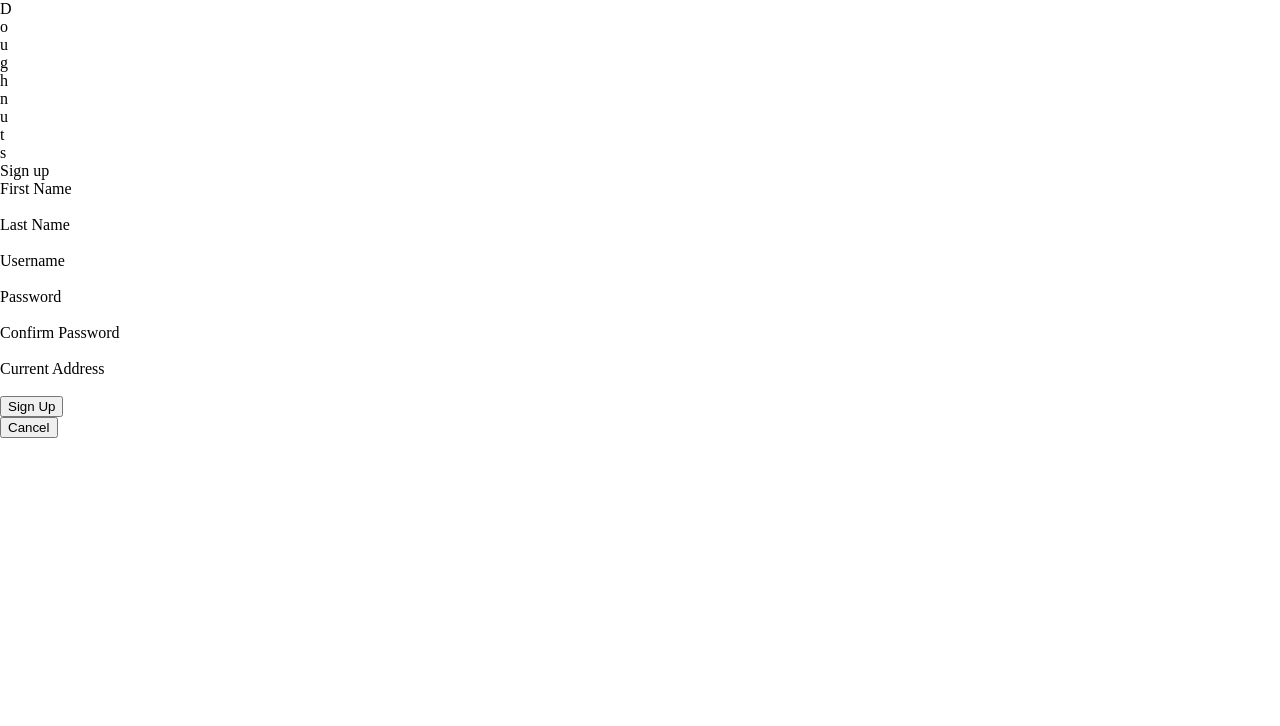
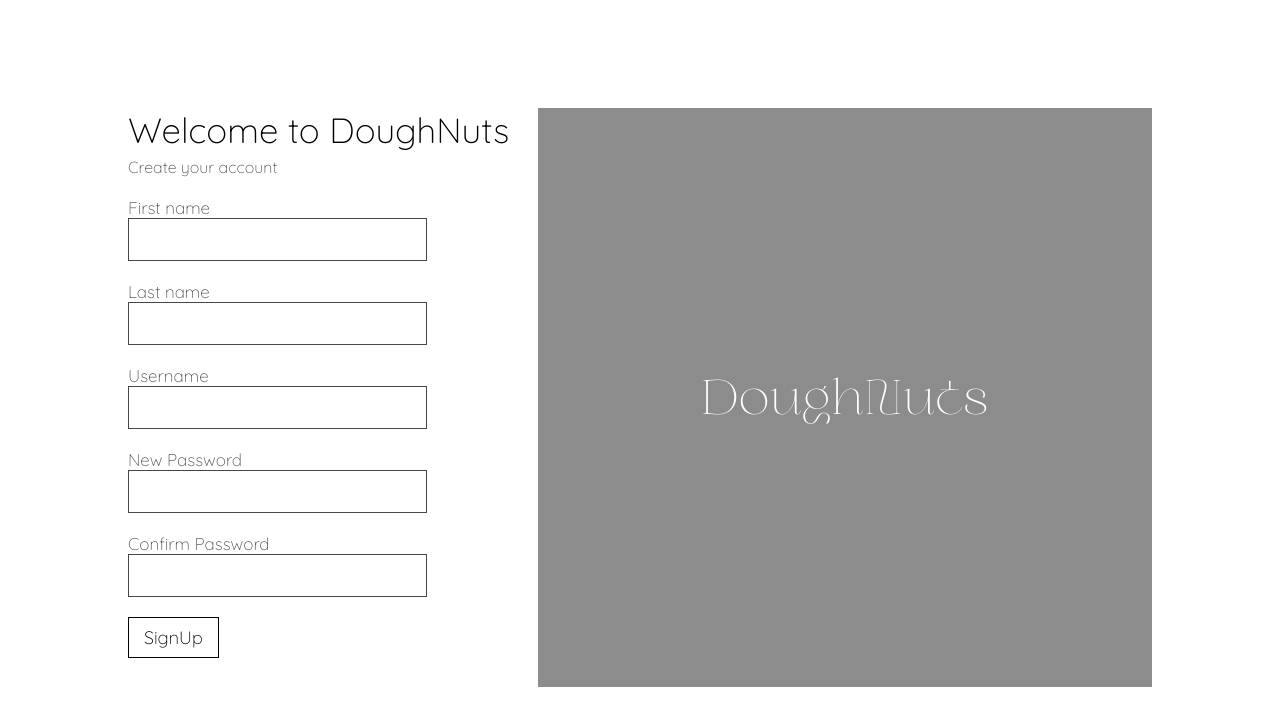
Before and after one commit to deep-1704/DoughNuts, a plain HTML site: page SignUphtml.html in a window 1280 px wide. Drawn offline with Linux system fonts and the light colour scheme; a web font is replaced by a local one.

Commit message:
SignUp page updated.

```diff
--- a/SignUphtml.html
+++ b/SignUphtml.html
@@ -8,51 +8,40 @@
     <title>SignUp | DoughNuts</title>
 </head>
 <body>
-    <div class="container">
-        <div class="doughnuts">
-            <div class="letter">D</div>
-            <div class="letter">o</div>
-            <div class="letter">u</div>
-            <div class="letter">g</div>
-            <div class="letter">h</div>
-            <div class="letter">n</div>
-            <div class="letter">u</div>
-            <div class="letter">t</div>
-            <div class="letter">s</div>
-        </div>
+    <br><br><br><br><br><br>
+    <div class="signup_container">
+        <div class="signup_cont">
+            <div class="signup_wlcm1">Welcome to DoughNuts</div>
+            <div class="signup_wlcm2">Create your account</div>
 
-        <div class="signup_ctnt">
-            <div class="s_title">Sign up</div>
-            <div class="fn_ln">
-                <div class="fn">
-                    <div class="name">First Name</div>
-                    <div class="name_inp"><input class="inp"type="text"></div>
-                </div>
-                <div class="ln">
-                    <div class="name">Last Name</div>
-                    <div class="name_inp"><input class="inp"type="text"></div>
-                </div>
+            <div class="signup_cred">
+                <div class="cred_title">First name</div>
+                <input type="text" class="cred_entry" id="signup_fn">
             </div>
-            <div class="usr_name">
-                <div class="name">Username</div>
-                <div class="name_inp"><input class="inp" type="text" id="usrName"></div>
+            <div class="signup_cred">
+                <div class="cred_title">Last name</div>
+                <input type="text" class="cred_entry" id="">
             </div>
-            <div class="pass">
-                <div class="name">Password</div>
-                <div class="name_inp"><input class="inp" type="password" id="pswrd"></div>
+            <div class="signup_cred">
+                <div class="cred_title">Username</div>
+                <input type="text" class="cred_entry" id="signup_usrname">
             </div>
-            <div class="cnf_pass">
-                <div class="name">Confirm Password</div>
-                <div class="name_inp"><input class="inp" type="password"></div>
+            <div class="signup_cred">
+                <div class="cred_title">New Password</div>
+                <input type="password" class="cred_entry" id="signup_npass">
             </div>
-            <div class="address">
-                <div class="name">Current Address</div>
-                <div class="name_inp"><input class="inp" type="text"></div>
+            <div class="signup_cred">
+                <div class="cred_title">Confirm Password</div>
+                <input type="password" class="cred_entry" id="signup_cpass">
             </div>
 
-            <div class="sub_btn">
-                <div class="signUp"><button class="sign_btn" onclick="sbmtDetails()"><a href="index.html">Sign Up</a></button></div>
-                <div class="cans"><button class="sign_btn"><a href="index.html">Cancel</a></button></div>
+            <div class="signup_btn">
+                <button class="signup" onclick="register_acc()">SignUp</button>
+            </div>
+        </div>
+        <div class="signup_img">
+            <div class="dark"><br><br><br><br><br><br><br><br><br><br><br><br><br><br><br>
+                <div class="signup_brand">DoughNuts</div>
             </div>
         </div>
     </div>
```
